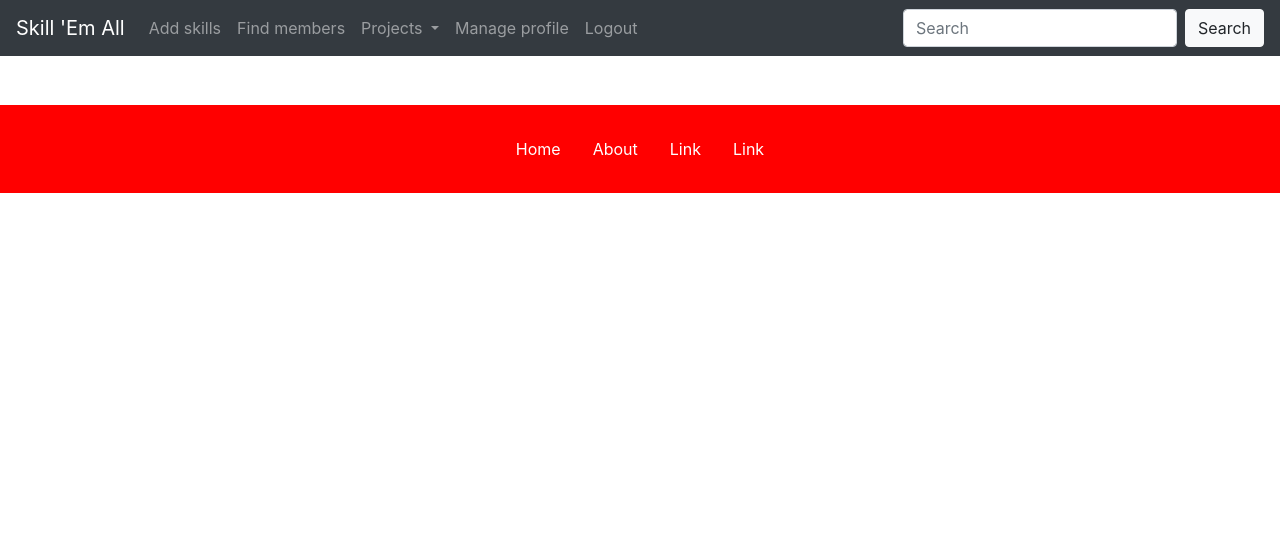
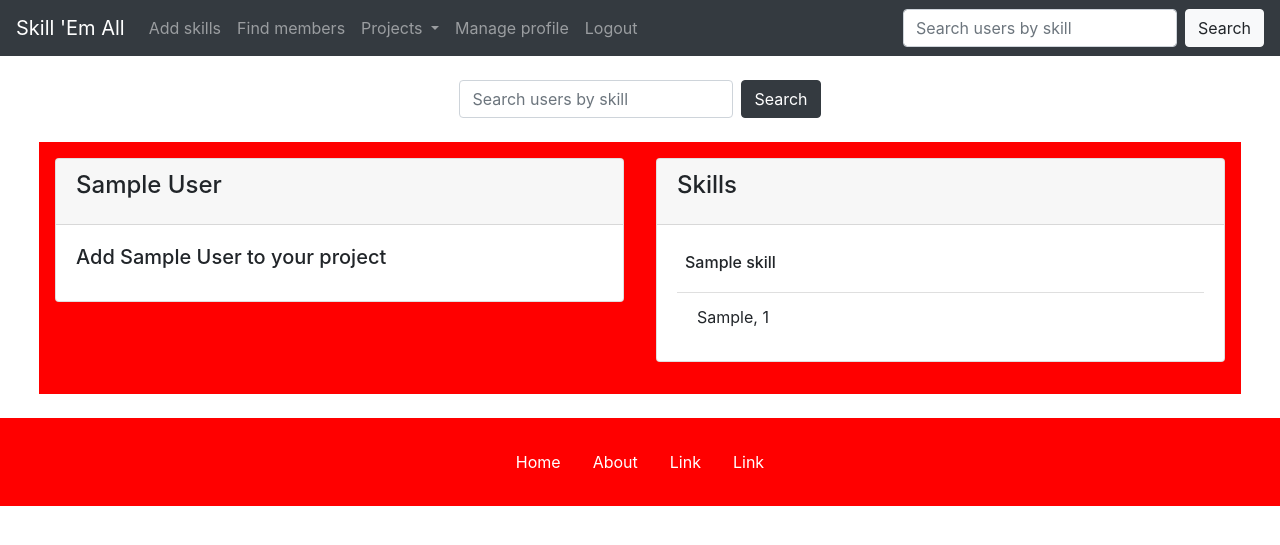
Before and after one commit to MiguelSombrero/skill-em-all, a Flask app: page /accounts in a window 1280 px wide. Shown: the top 545 px of the page. Run offline with Flask 2, Linux system fonts and the light colour scheme; a user stored in the database is signed in; tables that the repository leaves empty hold one stand-in row (values such as "Sample post"); some libraries are stand-ins or nearby versions.

Commit message:
feature for searching users by skill and betterments for search ui

```diff
--- a/application/accounts/views.py
+++ b/application/accounts/views.py
@@ -1,6 +1,7 @@
 from application import app, db
 from flask import render_template, request, redirect, url_for
 from application.accounts.models import Account
+from application.skills.models import Skill
 from application.accounts.forms import AccountForm
 from flask_login import login_required, current_user
 
@@ -26,8 +27,11 @@ def accounts_profile(account_id):
 def accounts_get():
     skill_name = request.args.get("skill")
 
-    accounts = Account.query.join(Account.skills, aliased=True)\
-        .filter_by(name=skill_name)
+    if skill_name:
+        accounts = Account.query.join(Account.skills)\
+            .filter(Skill.name.like(skill_name))
+    else:
+        accounts = Account.query.all()
 
     return render_template("accounts/accounts.html",
         accounts = accounts
--- a/application/templates/accounts/accounts.html
+++ b/application/templates/accounts/accounts.html
@@ -4,30 +4,45 @@
 {% block body %}
 <div class="row m-4">
     <div class="col">
-        {% for account in accounts %}
-        <div class="card mb-3 form">
+        <form class="form-inline my-2 my-lg-0 justify-content-center" action="{{ url_for('accounts_get') }}">
+            <input class="form-control mr-sm-2" name="skill" type="search" placeholder="Search users by skill" aria-label="Search">
+            <button class="btn btn-dark my-2 my-sm-0" type="submit">Search</button>
+        </form>
+    </div>
+</div>
+
+{% for account in accounts %}
+<div class="row m-4" style="background-color: red;">
+    <div class="col-12 col-md-6 p-3">
+        <div class="card mb-3">
             <div class="card-header">
-                <h5 class="card-title">{{ account.name }}</h5>
+                <h4 class="card-title">{{ account.name }}</h4>
             </div>
             <div class="card-body">
-                <h6>Skills:</h6>
+                <h5 class="card-title">Add {{ account.name }} to your project</h5>
 
+
+            </div>
+        </div>
+    </div>
+    <div class="col-12 col-md-6 p-3">
+        <div class="card mb-3">
+            <div class="card-header">
+                <h4 class="card-title">Skills</h4>
+            </div>
+            <div class="card-body">
                 {% for skill in account.skills %}
-                <div class="card mb-2">
-                    <div class="card-body">
-                      <h5 class="card-title">{{ skill.name }}</h5>
+                    <h6 class="card-title p-2">{{ skill.name }}</h6>
 
-                      <ul class="list-group list-group-flush">
+                    <ul class="list-group list-group-flush">
                         {% for experience in skill.experiences %}
                         <li class="list-group-item">{{ experience.experience_type}}, {{ experience.experience}}</li>
                         {% endfor %}
-                      </ul>
-                    </div>
-                </div>
+                    </ul>
                 {% endfor %}
             </div>
         </div>
-        {% endfor %}
     </div>
 </div>
+{% endfor %}
 {% endblock %}
--- a/application/templates/layout.html
+++ b/application/templates/layout.html
@@ -50,8 +50,8 @@
           </li>
           {% endif %}
         </ul>
-        <form class="form-inline my-2 my-lg-0">
-          <input class="form-control mr-sm-2" type="search" placeholder="Search" aria-label="Search">
+        <form class="form-inline my-2 my-lg-0" action="{{ url_for('accounts_get') }}">
+          <input class="form-control mr-sm-2" name="skill" type="search" placeholder="Search users by skill" aria-label="Search">
           <button class="btn btn-light my-2 my-sm-0" type="submit">Search</button>
         </form>
       </div>
```
